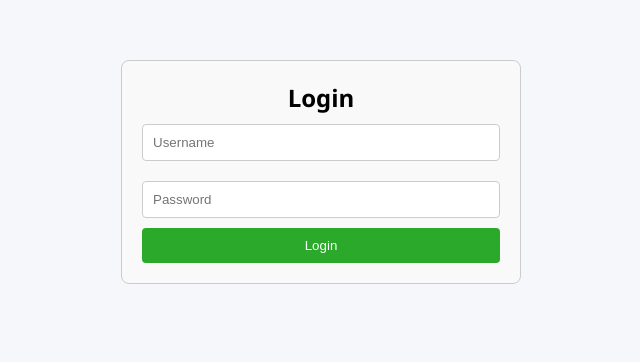
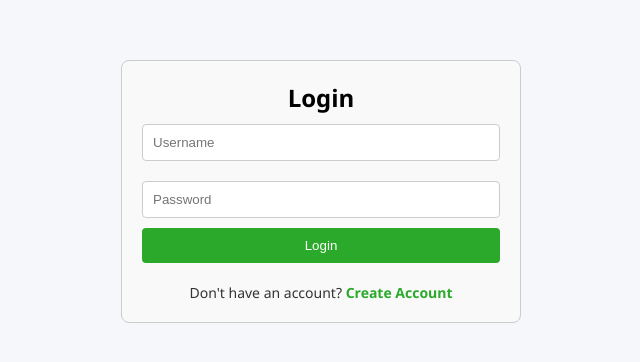
Before and after one commit to Junyalitech/syara_admin, a React (Create React App) app: page /login in a window 1280 px wide. Shown: the part 140-502 px from the top of the page, without its empty margins (319-959 px from the left). Built offline with nearby package versions, Linux system fonts and the light colour scheme; no server answers.

Commit message:
test cicd

```diff
--- a/src/components/Login.js
+++ b/src/components/Login.js
@@ -71,9 +71,9 @@ const Login = () => {
       </form>
       {error && <p style={styles.error}>{error}</p>}
 
-      {/* <p style={styles.createAccount}>
+      <p style={styles.createAccount}>
         Don't have an account? <Link to="/registrationuser" style={styles.link}>Create Account</Link>
-      </p> */}
+      </p>
     </div>
   );
 };
```
